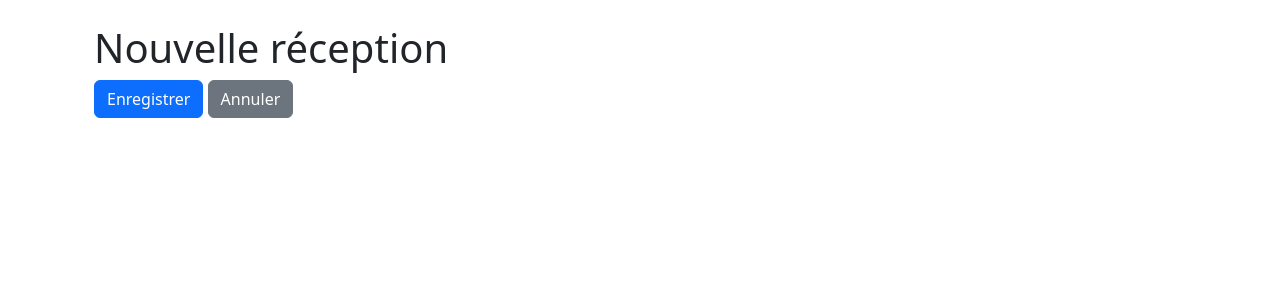
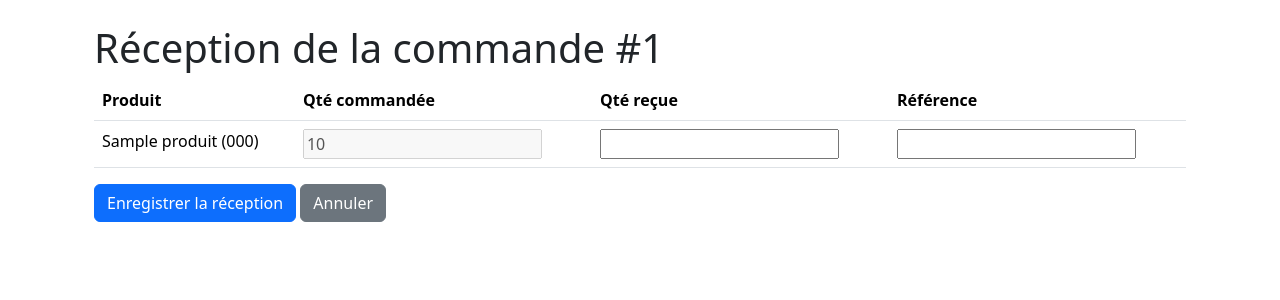
Before and after one commit to kossaiRedou/GOYAVE, a Django app: page /fournisseurs/commandes/1/receptionner/ in a window 1280 px wide. Shown: the part 128-428 px from the top of the page. Run offline with Django 5.2, Linux system fonts and the light colour scheme; tables that the repository leaves empty hold one stand-in row (values such as "Sample post").

Commit message:
modification d'une commande, reception d'une commande, préremplissage du form au moment de la reception, formulaire dymaique pour la creation d'une commande

```diff
--- a/templates/fournisseurs/commandes.html
+++ b/templates/fournisseurs/commandes.html
@@ -26,6 +26,9 @@
         <td>
           <a class="btn btn-sm btn-primary" href="{% url 'fournisseurs:commande_update' cmd.pk %}">Éditer</a>
         </td>
+        <td>
+          <a class="btn btn-sm btn-primary" href="{% url 'fournisseurs:reception_commande' cmd.pk %}">Réceptionner</a>
+        </td>
       </tr>
       {% empty %}
       <tr><td colspan="5">Aucune commande.</td></tr>
--- a/templates/fournisseurs/reception_form.html
+++ b/templates/fournisseurs/reception_form.html
@@ -8,12 +8,43 @@
     <a href="{% url 'fournisseurs:paiements' %}">Paiements</a>
   </nav>
 
-  <h1>Nouvelle réception</h1>
+  <h1>Réception de la commande #{{ commande.pk }}</h1>
+
   <form method="post" novalidate>
     {% csrf_token %}
-    {{ form.as_p }}
-    <button class="btn btn-primary" type="submit">Enregistrer</button>
-    <a class="btn btn-secondary" href="{% url 'fournisseurs:receptions' %}">Annuler</a>
+    {{ formset.management_form }}
+
+    <table class="table">
+      <thead>
+        <tr>
+          <th>Produit</th>
+          <th>Qté commandée</th>
+          <th>Qté reçue</th>
+          <th>Référence</th>
+        </tr>
+      </thead>
+      <tbody>
+        {% for form in formset.forms %}
+        <tr>
+          {# Le champ produit est caché, on l'affiche en texte via initial['produit_label'] #}
+          <td>
+            {{ form.produit }}  {# hidden input #}
+            {{ form.initial.produit_label }}
+          </td>
+          <td>{{ form.quantite_commandee }}</td>
+          <td>{{ form.quantite_livree }}</td>
+          <td>{{ form.reference }}</td>
+        </tr>
+        {% endfor %}
+      </tbody>
+    </table>
+
+    <button type="submit" class="btn btn-primary">
+      Enregistrer la réception
+    </button>
+    <a class="btn btn-secondary" href="{% url 'fournisseurs:commandes' %}">
+      Annuler
+    </a>
   </form>
 </div>
 {% endblock %}
--- a/templates/fournisseurs/receptions.html
+++ b/templates/fournisseurs/receptions.html
@@ -9,7 +9,6 @@
   </nav>
 
   <h1>Réceptions</h1>
-  <a class="btn btn-success mb-3" href="{% url 'fournisseurs:reception_create' %}">+ Nouvelle réception</a>
   <table class="table table-hover">
     <thead><tr><th>#</th><th>Commande</th><th>Produit</th><th>Quantité</th><th>Date</th></tr></thead>
     <tbody>
```
Also changed, not shown: templates/fournisseurs/commande_form.html (+70 -3 lines).
